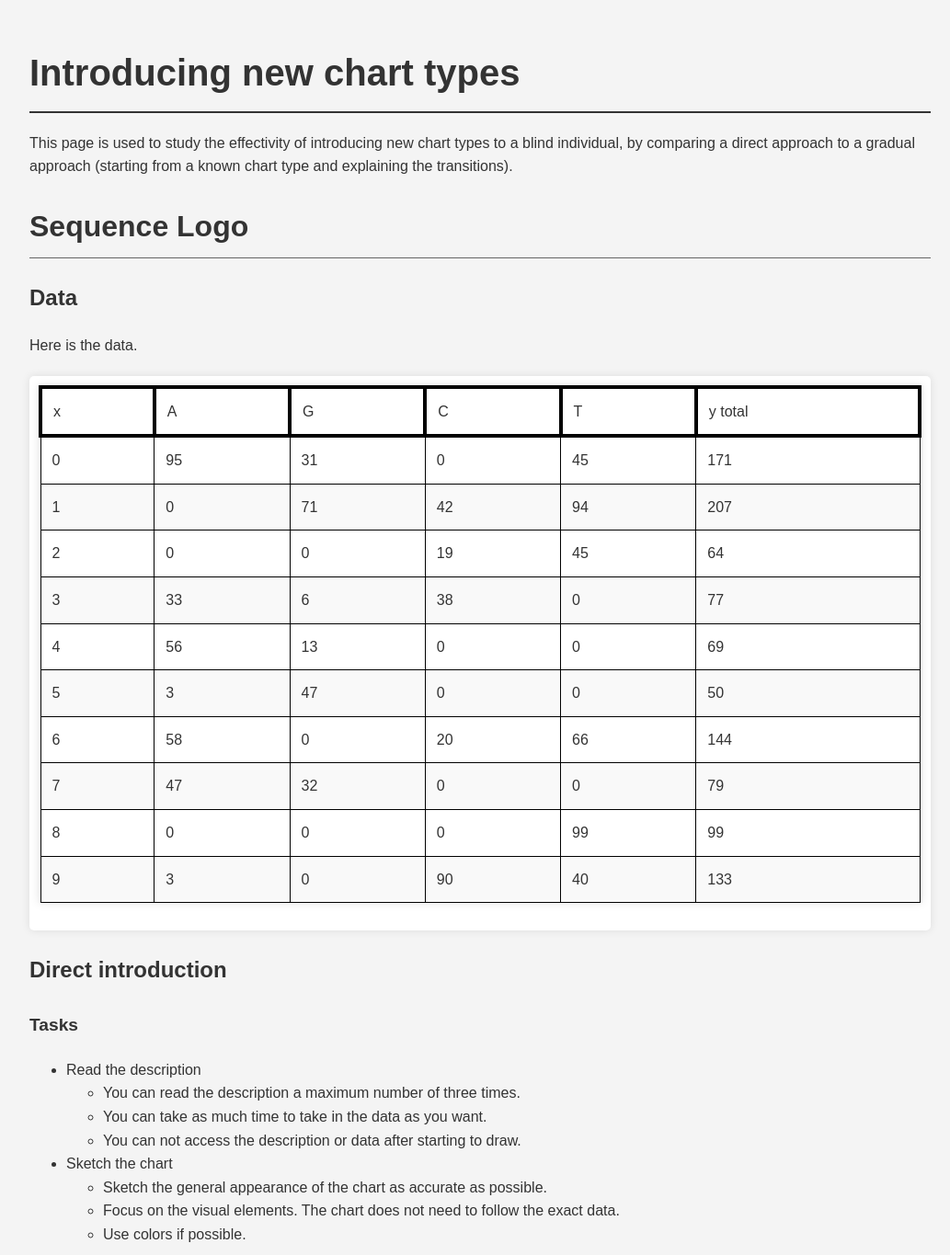
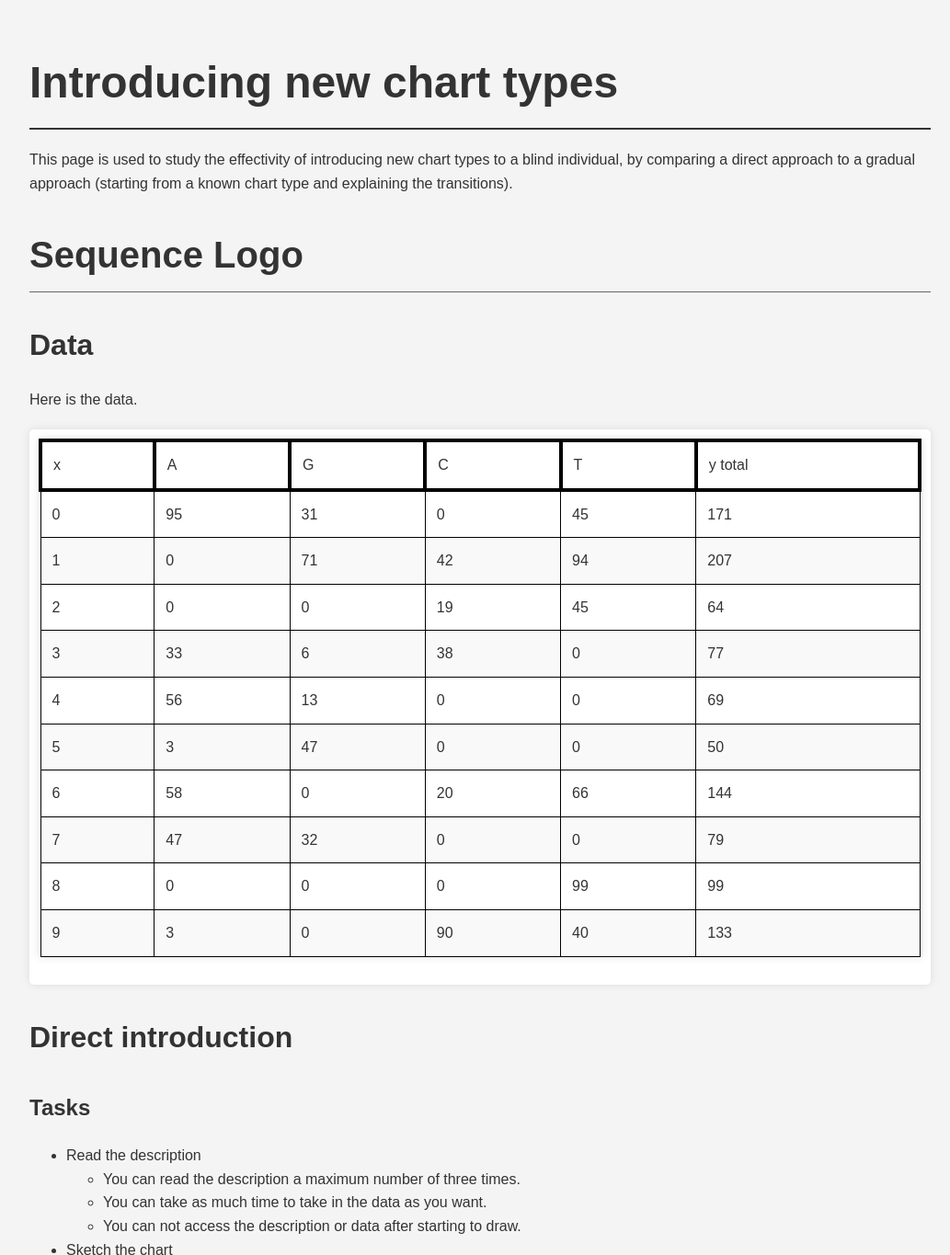
Before and after one commit to thomcsmits/transitioning-charts, a website built with Vite: page index.html in a window 1280 px wide. Shown: the top 1365 px of the page at 92% size, without its empty margins (118-1151 px from the left). Built offline with nearby package versions, Linux system fonts and the light colour scheme.

Commit message:
update headings

```diff
--- a/styles.css
+++ b/styles.css
@@ -7,29 +7,33 @@ body {
     background-color: #f4f4f4;
 }
 
-h1, h2, h3, h4 {
+h1, h2, h3, h4, h5 {
     margin-bottom: 20px;
     color: #333;
 }
 
 h1 {
-    font-size: 2.5em;
+    font-size: 3em;
     border-bottom: 2px solid #333;
     padding-bottom: 10px;
 }
 
 h2 {
-    font-size: 2em;
+    font-size: 2.5em;
     border-bottom: 1px solid #666;
     padding-bottom: 8px;
 }
 
 h3 {
+    font-size: 2em;
+}
+
+h4 {
     font-size: 1.5em;
 }
 
-h4 {
-    font-size: 1.2em;
+h5 {
+    font-size: 1.5em;
 }
 
 p {
```
